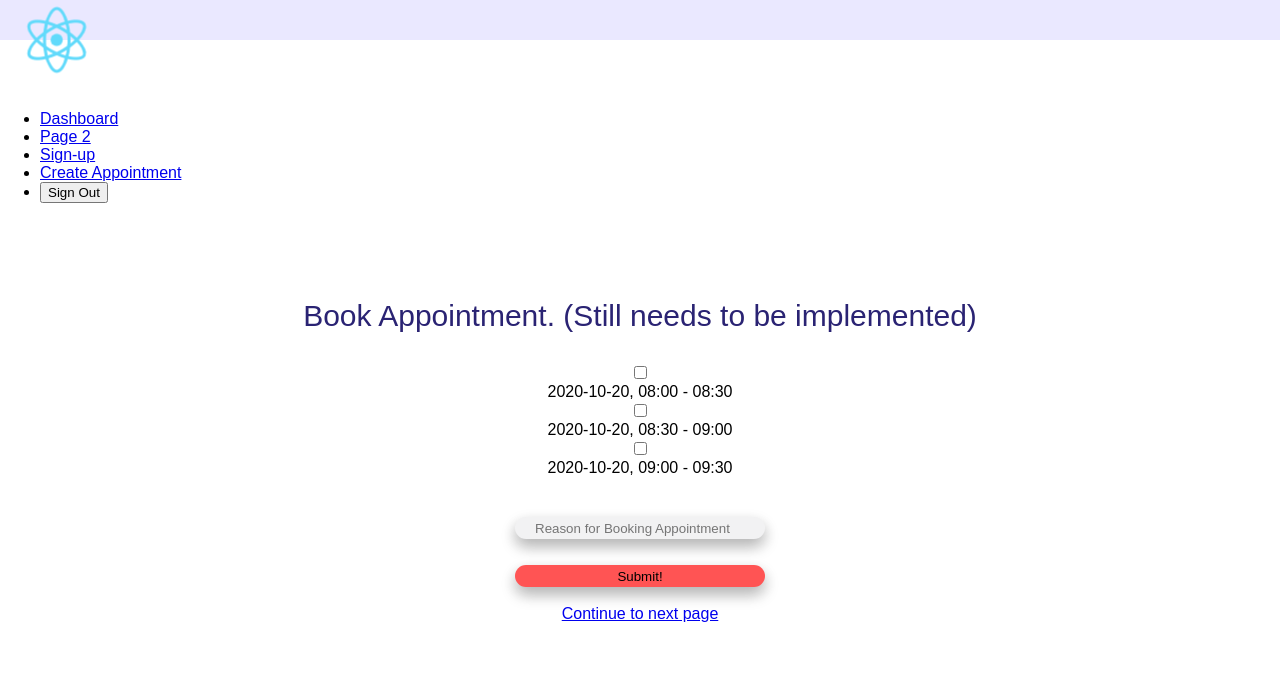
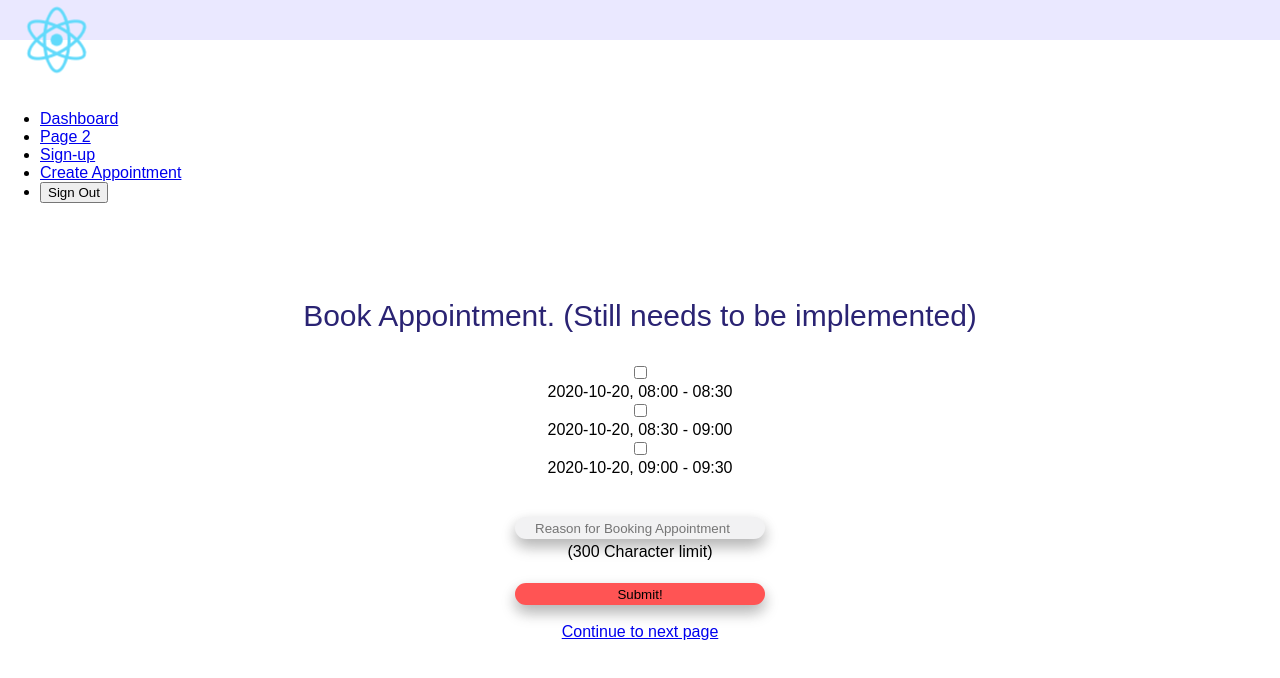
Before and after one commit to sehersarin/MSCI342-Term-Project, a React (Create React App) app in the folder react-ui/: page /dashboard//CreateAppointment in a window 1280 px wide. Shown: the top 678 px of the page. Built offline with nearby package versions, Linux system fonts and the light colour scheme.

Commit message:
Character limit update
Specified the limit to be 300 characters on the reason section of the book appointment form.

```diff
--- a/react-ui/src/components/CreateAppointmentForm.js
+++ b/react-ui/src/components/CreateAppointmentForm.js
@@ -103,7 +103,6 @@ class CreateAppointmentForm extends Component {
                   2020-10-20, 08:30 - 09:00
                   </div>
                   </label>
-
                   <label>
                   <input type="checkbox" id="timeSlot" name="timeSlot" value="3" onChange={this.handleCheckbox}/>
                   </label>
@@ -125,6 +124,9 @@ class CreateAppointmentForm extends Component {
                       </label>
                     <br></br>
                   <label>
+                  <div>
+                     (300 Character limit)
+                  </div>
                   <br></br>
                   <input
                   className ="SubmitButton"
```
